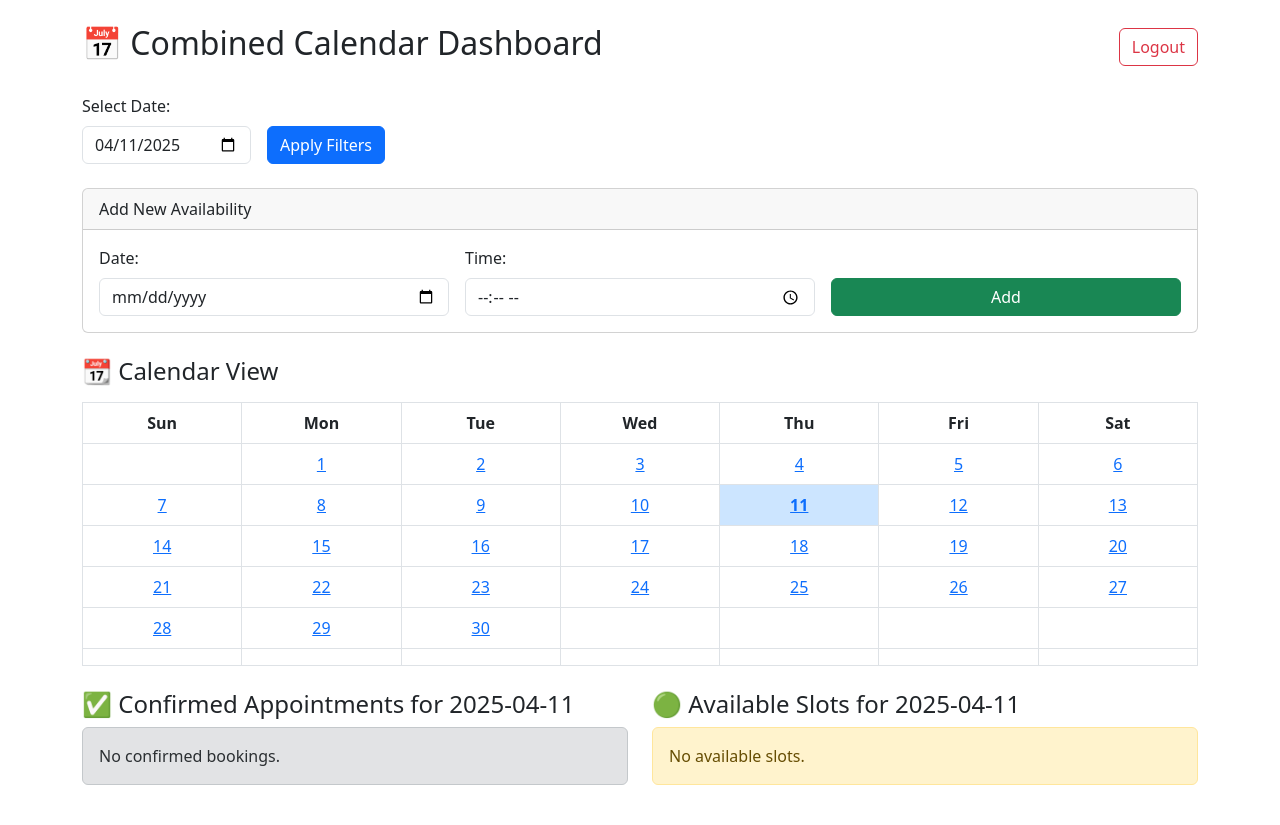
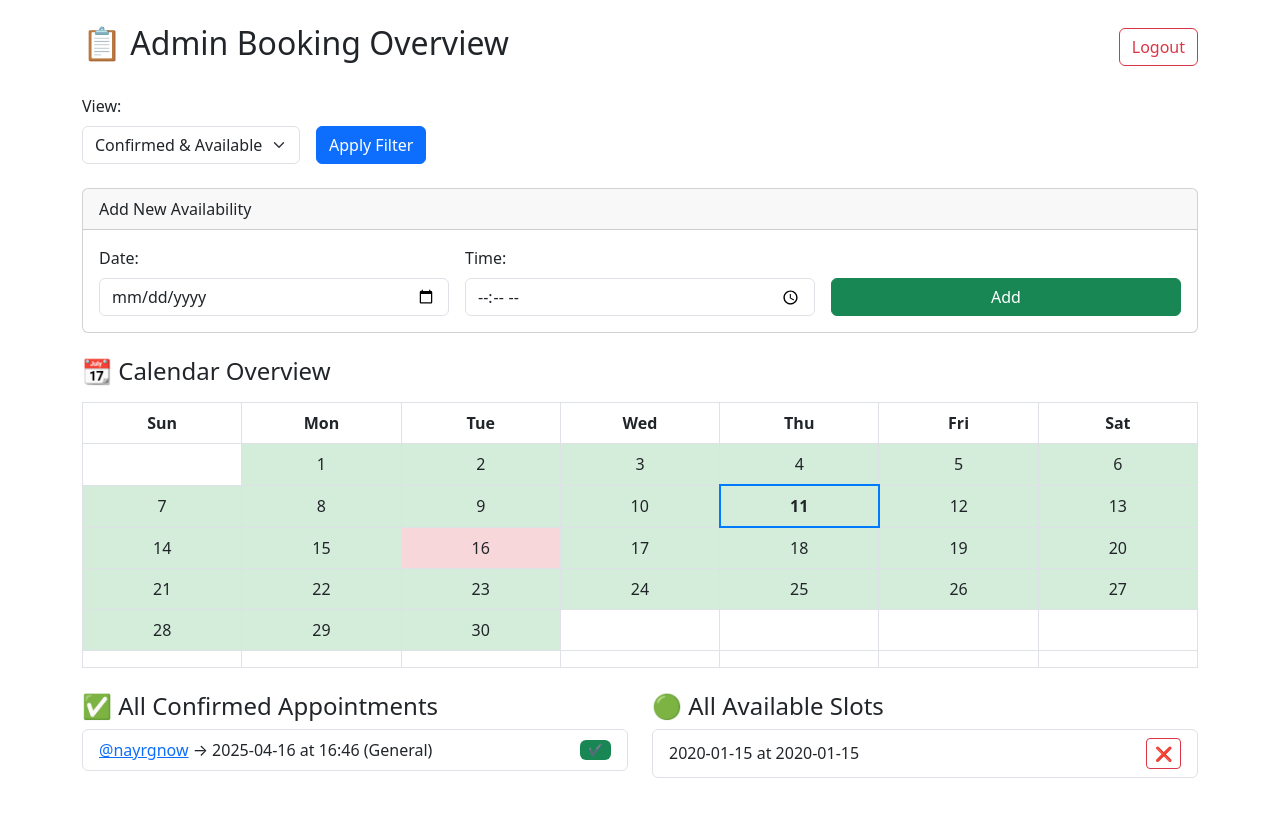
Before and after one commit to Ryan-wong123/booking-service-telegram-bot, a Flask app: page /dashboard in a window 1280 px wide. After the commit the page ends 778 px from the top, so only its background shows below. Run offline with Flask 3, Linux system fonts and the light colour scheme; a user stored in the database is signed in; data comes from the database, SQL or seed files in the repository; tables that the repository leaves empty hold one stand-in row (values such as "Sample post").

Commit message:
calender dashboard

```diff
--- a/flask_admin.py
+++ b/flask_admin.py
@@ -1,13 +1,17 @@
+# flask_admin.py (updated with date_status map)
+
 from flask import Flask, render_template, request, redirect, session, url_for
 import aiosqlite
 import asyncio
 from datetime import datetime
+from collections import defaultdict
 from functools import wraps
 
 app = Flask(__name__)
 app.secret_key = 'your_secret_key'
 DB_PATH = "appointments.db"
 
+# --- Login protection decorator ---
 def login_required(f):
     @wraps(f)
     def decorated_function(*args, **kwargs):
@@ -16,47 +20,47 @@ def login_required(f):
         return f(*args, **kwargs)
     return decorated_function
 
-# --- Login ---
 @app.route('/', methods=['GET', 'POST'])
 def login():
     if request.method == 'POST':
         if request.form['username'] == 'admin' and request.form['password'] == '1234':
             session['logged_in'] = True
-            return redirect(url_for('dashboard'))
+            return redirect('/dashboard')
         return render_template('login.html', error="Invalid credentials.")
     return render_template('login.html')
 
 @app.route('/logout')
-@login_required
 def logout():
     session.clear()
-    return redirect(url_for('login'))
+    return redirect('/')
 
-# --- Dashboard View ---
 @app.route('/dashboard', methods=['GET', 'POST'])
 @login_required
 def dashboard():
-    if not session.get('logged_in'):
-        return redirect('/')
-
     today = datetime.today()
-    selected_date = request.args.get("date") or today.strftime('%Y-%m-%d')
+    category = request.args.get("category", "both")
 
     if request.method == 'POST':
         date = request.form['date']
         time = request.form['time']
         asyncio.run(save_slot(date, time))
-        return redirect('/dashboard')
+        return redirect(f"/dashboard?category={category}")
 
-    slots = asyncio.run(fetch_slots_by_date(selected_date))
-    bookings = asyncio.run(fetch_appointments_by_date(selected_date))
-    return render_template('dashboard.html', today=today, selected_date=selected_date, slots=slots, bookings=bookings)
+    slots = asyncio.run(fetch_all_slots()) if category in ["both", "available"] else []
+    bookings = asyncio.run(fetch_all_appointments()) if category in ["both", "confirmed"] else []
+    date_status = asyncio.run(get_date_status_map())
+
+    return render_template("dashboard.html",
+                           slots=slots,
+                           bookings=bookings,
+                           category=category,
+                           today=today,
+                           selected_date=today.strftime('%Y-%m-%d'),
+                           date_status=date_status)
 
 @app.route('/delete/<int:id>')
 @login_required
 def delete_slot(id):
-    if not session.get('logged_in'):
-        return redirect('/')
     asyncio.run(remove_slot(id))
     return redirect('/dashboard')
 
@@ -66,20 +70,49 @@ async def save_slot(date, time):
         await db.execute("INSERT INTO availability (date, time) VALUES (?, ?)", (date, time))
         await db.commit()
 
-async def fetch_slots_by_date(date):
-    async with aiosqlite.connect(DB_PATH) as db:
-        async with db.execute("SELECT rowid, time FROM availability WHERE date = ? ORDER BY time", (date,)) as cursor:
-            return await cursor.fetchall()
-
 async def remove_slot(rowid):
     async with aiosqlite.connect(DB_PATH) as db:
         await db.execute("DELETE FROM availability WHERE rowid = ?", (rowid,))
         await db.commit()
 
-async def fetch_appointments_by_date(date):
+async def fetch_all_appointments():
     async with aiosqlite.connect(DB_PATH) as db:
-        async with db.execute("SELECT username, time, type FROM appointments WHERE date = ? ORDER BY time", (date,)) as cursor:
+        async with db.execute("SELECT username, date, time, type FROM appointments ORDER BY date, time") as cursor:
             return await cursor.fetchall()
+
+async def fetch_all_slots():
+    async with aiosqlite.connect(DB_PATH) as db:
+        async with db.execute("SELECT rowid, date, time FROM availability ORDER BY date, time") as cursor:
+            return await cursor.fetchall()
+
+async def get_date_status_map():
+    async with aiosqlite.connect(DB_PATH) as db:
+        confirmed = defaultdict(int)
+        async with db.execute("SELECT date FROM appointments") as cursor:
+            async for row in cursor:
+                confirmed[row[0]] += 1
+
+        available = defaultdict(int)
+        async with db.execute("SELECT date FROM availability") as cursor:
+            async for row in cursor:
+                available[row[0]] += 1
+
+    date_status = {}
+    all_dates = set(confirmed.keys()) | set(available.keys())
+    for date in all_dates:
+        booked = confirmed.get(date, 0)
+        slots = confirmed.get(date, 0) + available.get(date, 0)
+        if slots == 0:
+            date_status[date] = "green"
+        else:
+            ratio = booked / slots
+            if ratio == 0:
+                date_status[date] = "green"
+            elif ratio < 1:
+                date_status[date] = "yellow"
+            else:
+                date_status[date] = "red"
+    return date_status
 
 if __name__ == '__main__':
     app.run(debug=True)
--- a/templates/dashboard.html
+++ b/templates/dashboard.html
@@ -10,29 +10,36 @@
       text-align: center;
       padding: 0.5rem;
     }
+    .calendar td.green { background-color: #d4edda; }
+    .calendar td.yellow { background-color: #fff3cd; }
+    .calendar td.red { background-color: #f8d7da; }
     .calendar .today {
       font-weight: bold;
-      background-color: #f0f8ff;
+      border: 2px solid #000;
     }
     .calendar .selected {
-      background-color: #cce5ff;
+      border: 2px solid #007bff;
     }
   </style>
 </head>
 <body class="container py-4">
   <div class="d-flex justify-content-between align-items-center mb-4">
-    <h2>📅 Combined Calendar Dashboard</h2>
+    <h2>📋 Admin Booking Overview</h2>
     <a href="/logout" class="btn btn-outline-danger">Logout</a>
   </div>
 
-  <!-- Filter Section -->
+  <!-- Category Filter -->
   <form method="get" class="row g-3 mb-4">
     <div class="col-auto">
-      <label for="date" class="form-label">Select Date:</label>
-      <input type="date" name="date" id="date" class="form-control" value="{{ selected_date }}">
+      <label for="category" class="form-label">View:</label>
+      <select class="form-select" name="category">
+        <option value="both" {% if category == 'both' %}selected{% endif %}>Confirmed & Available</option>
+        <option value="confirmed" {% if category == 'confirmed' %}selected{% endif %}>Confirmed Only</option>
+        <option value="available" {% if category == 'available' %}selected{% endif %}>Available Only</option>
+      </select>
     </div>
     <div class="col-auto align-self-end">
-      <button type="submit" class="btn btn-primary">Apply Filters</button>
+      <button type="submit" class="btn btn-primary">Apply Filter</button>
     </div>
   </form>
 
@@ -58,8 +65,8 @@
     </div>
   </div>
 
-  <!-- Calendar Grid (current month only) -->
-  <h4 class="mb-3">📆 Calendar View</h4>
+  <!-- Calendar View -->
+  <h4 class="mb-3">📆 Calendar Overview</h4>
   <table class="table table-bordered calendar mb-4">
     <thead>
       <tr>
@@ -79,8 +86,9 @@
           {% set day = week * 7 + dow - first_day.weekday() + 1 %}
           {% if day > 0 and day <= total_days %}
             {% set date_str = first_day.replace(day=day).strftime('%Y-%m-%d') %}
-            <td class="{% if date_str == today_str %}today{% endif %} {% if date_str == selected_date %}selected{% endif %}">
-              <a href="?date={{ date_str }}">{{ day }}</a>
+            {% set status_class = date_status.get(date_str, 'green') %}
+            <td class="{{ status_class }} {% if date_str == today_str %}today{% endif %} {% if date_str == selected_date %}selected{% endif %}">
+              {{ day }}
             </td>
           {% else %}
             <td></td>
@@ -93,39 +101,43 @@
 
   <!-- Appointments and Availability -->
   <div class="row">
+    {% if category != 'available' %}
     <div class="col-md-6">
-      <h4>✅ Confirmed Appointments for {{ selected_date }}</h4>
+      <h4>✅ All Confirmed Appointments</h4>
       {% if bookings %}
         <ul class="list-group">
           {% for b in bookings %}
             <li class="list-group-item d-flex justify-content-between align-items-center">
               <span>
-                <a href="https://t.me/{{ b[0] }}" target="_blank">@{{ b[0] }}</a> at {{ b[1] }} ({{ b[2] }})
+                <a href="https://t.me/{{ b[0] }}" target="_blank">@{{ b[0] }}</a> → {{ b[1] }} at {{ b[2] }} ({{ b[3] }})
               </span>
               <span class="badge bg-success">✔</span>
             </li>
           {% endfor %}
         </ul>
       {% else %}
-        <div class="alert alert-secondary mt-2">No confirmed bookings.</div>
+        <div class="alert alert-secondary mt-2">No confirmed bookings found.</div>
       {% endif %}
     </div>
+    {% endif %}
 
+    {% if category != 'confirmed' %}
     <div class="col-md-6">
-      <h4>🟢 Available Slots for {{ selected_date }}</h4>
+      <h4>🟢 All Available Slots</h4>
       {% if slots %}
         <ul class="list-group">
           {% for s in slots %}
             <li class="list-group-item d-flex justify-content-between align-items-center">
-              {{ s[1] }}
+              {{ s[1] }} at {{ s[2] }}
               <a href="{{ url_for('delete_slot', id=s[0]) }}" class="btn btn-sm btn-outline-danger">❌</a>
             </li>
           {% endfor %}
         </ul>
       {% else %}
-        <div class="alert alert-warning mt-2">No available slots.</div>
+        <div class="alert alert-warning mt-2">No available slots found.</div>
       {% endif %}
     </div>
+    {% endif %}
   </div>
 </body>
 </html>
```
Also changed, not shown: templates/calendar.html (deleted, +0 -84 lines).
